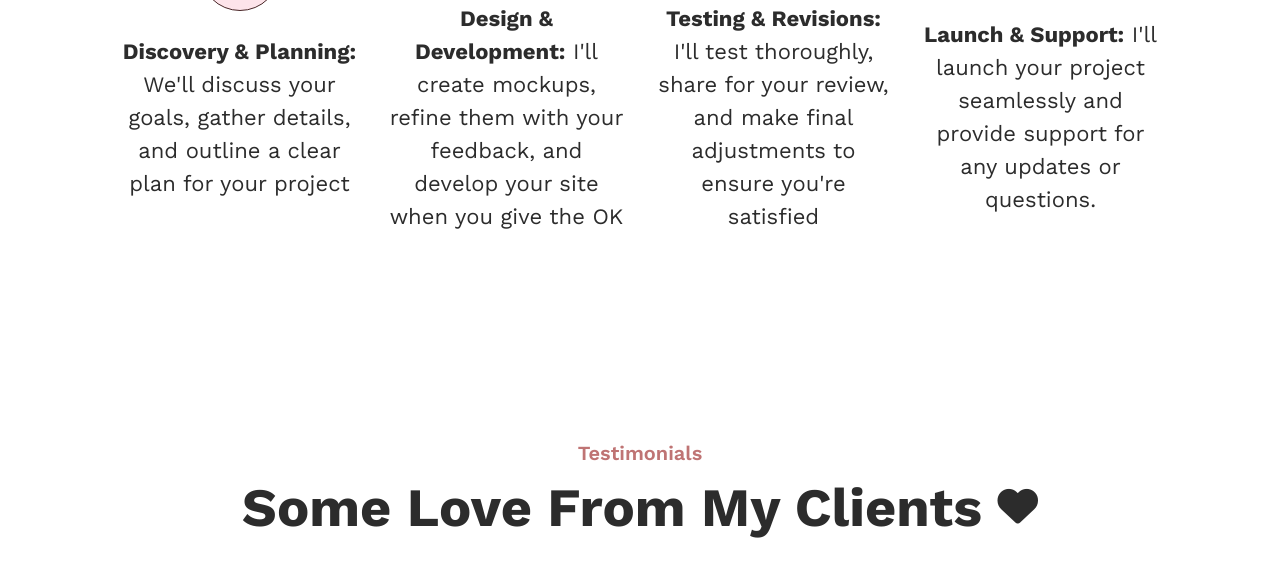
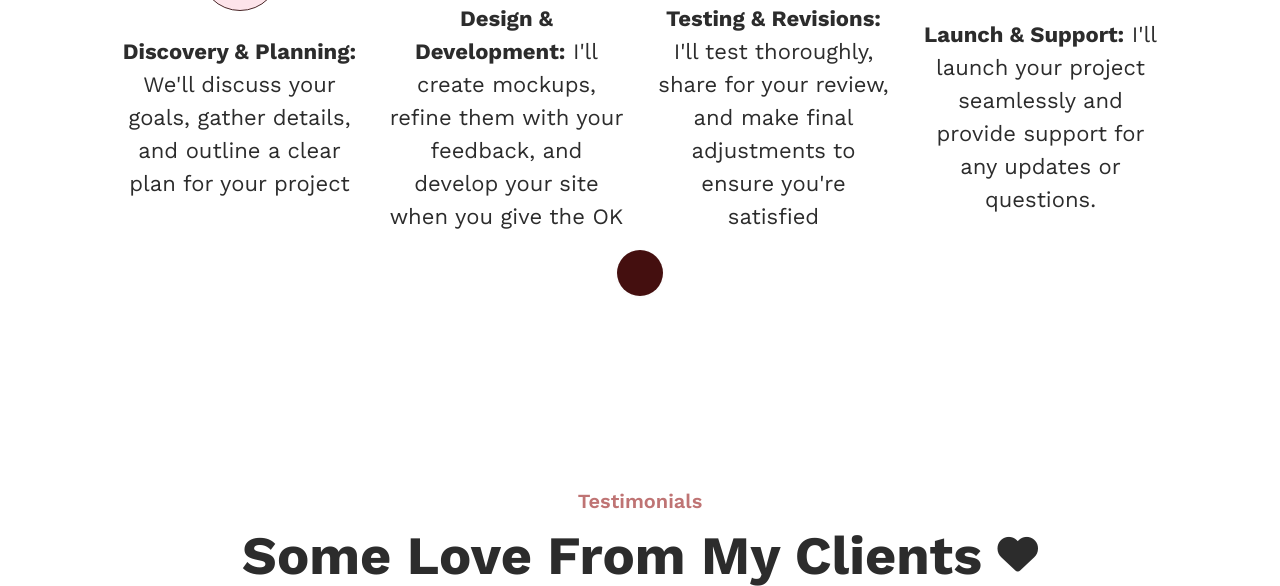
Before and after one commit to tam-114/dev-taystandesign, a PHP site: page / in a window 1280 px wide. Shown: the part 4123-4709 px from the top of the page. Run offline with PHP 8.4, Linux system fonts and the light colour scheme; some libraries are stand-ins or nearby versions.

Commit message:
added button

```diff
--- a/pages/home.php
+++ b/pages/home.php
@@ -170,6 +170,9 @@
                  <span class="circle-number">04</span>
                  <p class="p-text text-center pt-4"> <strong>Launch & Support:</strong>  I'll launch your project seamlessly and provide support for any updates or questions.</p>
             </div>
+        </div>
+        <div class="d-flex justify-content-center align-items-center">
+            <a href="/" class="button-primary"></a>
         </div>
     </div>
  </section>
```
